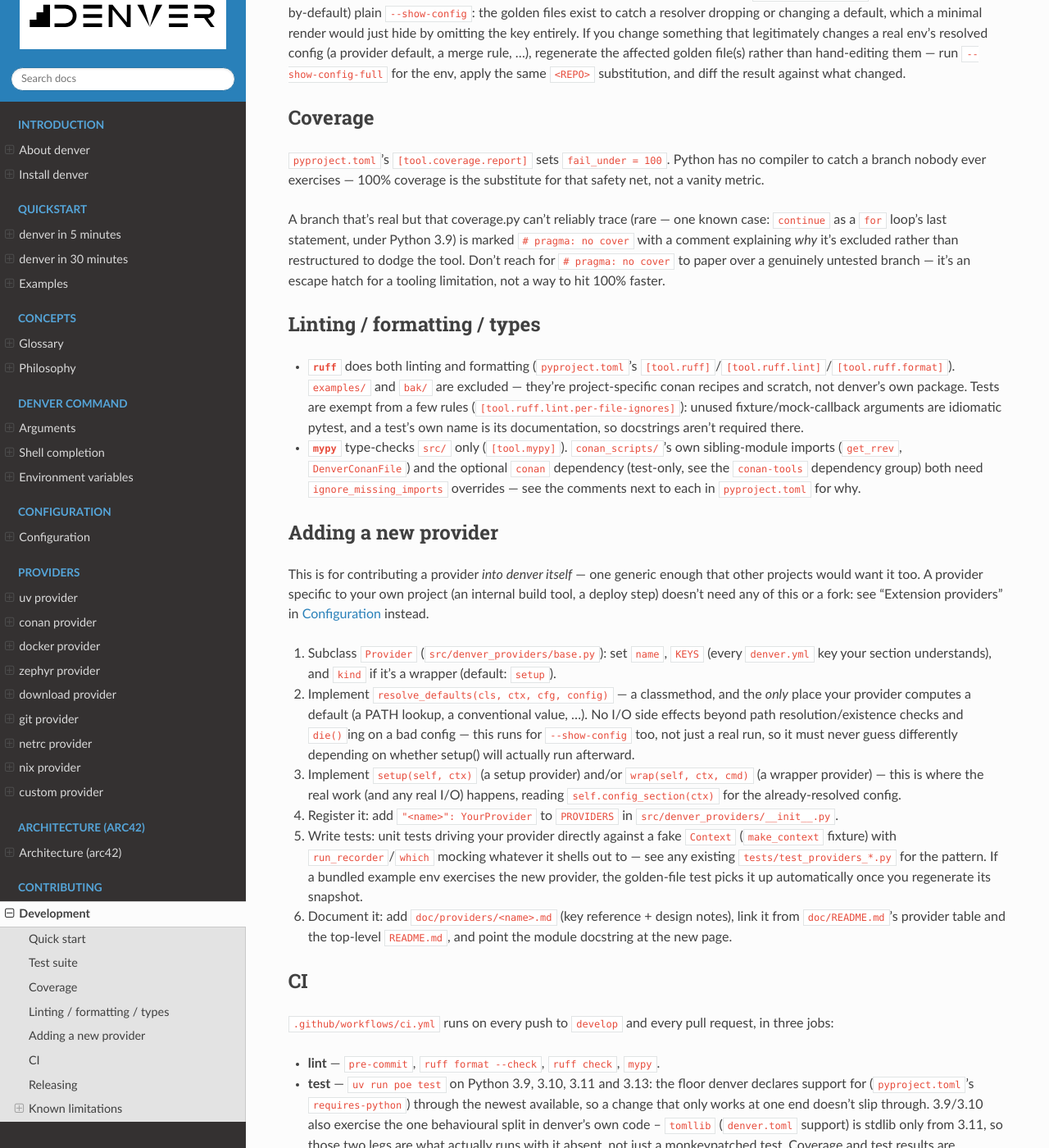
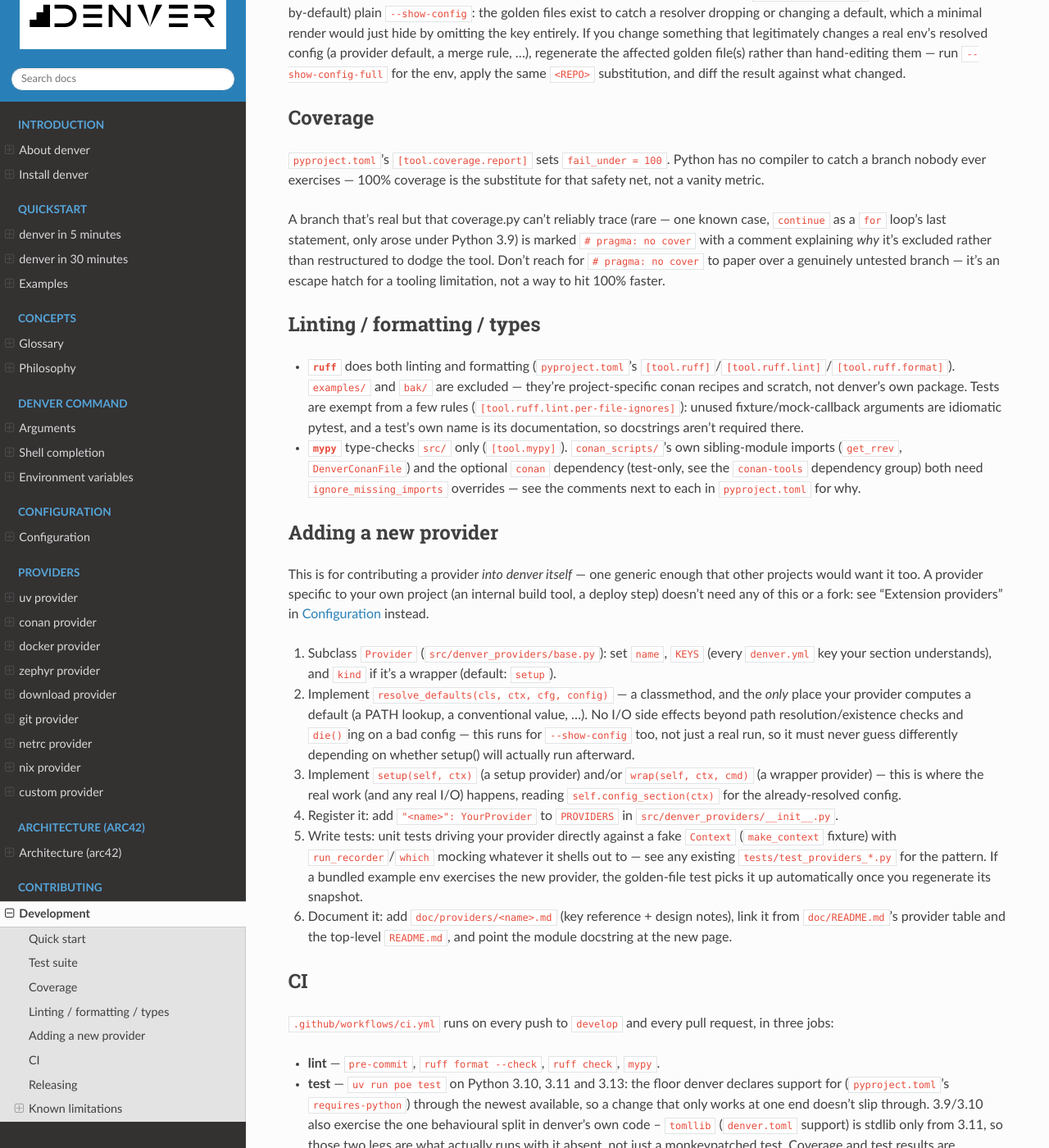
Before and after one commit to thorsten-klein/denver-tool, a Sphinx documentation site: the page built from doc/contributing/development.md, in a window 1280 px wide and 1400 px high, scrolled down 1397 px. Shown: the whole window at 82% size. Built offline with Sphinx 7.4.7 and the Read the Docs theme 3.1.0, drawn with Linux system fonts in a browser that asks for light colours.

Commit message:
build: raise requires-python to >=3.10
Python 3.9 is end-of-life, and Dependabot's uv updater cannot resolve the
lockfile for the 3.9 split (bandit 1.9.4 needs >=3.10), failing every
Python update.

Bump the floor in pyproject.toml (classifiers, mypy, pyright), re-lock,
drop 3.9 from the CI matrix and update the docs. With the new target,
ruff wants explicit zip(strict=) / itertools.pairwise, so use them.

Closes #66

Co-Authored-By: Claude Sonnet 5.5 <noreply@anthropic.com>

```diff
--- a/doc/contributing/development.md
+++ b/doc/contributing/development.md
@@ -85,7 +85,7 @@ Python has no compiler to catch a branch nobody ever exercises — 100%
 coverage is the substitute for that safety net, not a vanity metric.
 
 A branch that's real but that coverage.py can't reliably trace (rare — one
-known case: `continue` as a `for` loop's last statement, under Python 3.9)
+known case, `continue` as a `for` loop's last statement, only arose under Python 3.9)
 is marked `# pragma: no cover` with a comment explaining *why* it's excluded
 rather than restructured to dodge the tool. Don't reach for `# pragma: no
 cover` to paper over a genuinely untested branch — it's an escape hatch for
@@ -145,7 +145,7 @@ this or a fork: see "Extension providers" in
 request, in three jobs:
 
 - **lint** — `pre-commit`, `ruff format --check`, `ruff check`, `mypy`.
-- **test** — `uv run poe test` on Python 3.9, 3.10, 3.11 and 3.13: the floor
+- **test** — `uv run poe test` on Python 3.10, 3.11 and 3.13: the floor
   denver declares support for (`pyproject.toml`'s `requires-python`) through
   the newest available, so a change that only works at one end doesn't slip
   through. 3.9/3.10 also exercise the one behavioural split in denver's own
@@ -217,7 +217,7 @@ not a claim to be the release). So:
 
 `denver.yml`/`denver.yaml` is denver's default config format, parsed with
 PyYAML — a required dependency (`pyproject.toml`'s `[project] dependencies`),
-and the reason the floor can be as low as `requires-python = ">=3.9"`.
+and the reason the floor can be as low as `requires-python = ">=3.10"`.
 `denver.toml` is supported too, but only where `tomllib` is importable
 (stdlib only from Python 3.11): on an older interpreter it just isn't there,
 and `load_config_file()` says so with a clear error instead of guessing (see
```
Also changed, not shown: README.md (+3 -3 lines), doc/arc42/02_architecture_constraints/index.md (+1 -1 lines), doc/configuration/config-file.md (+1 -1 lines), doc/introduction/install.md (+2 -2 lines), pyproject.toml (+4 -5 lines), 5 other files.
